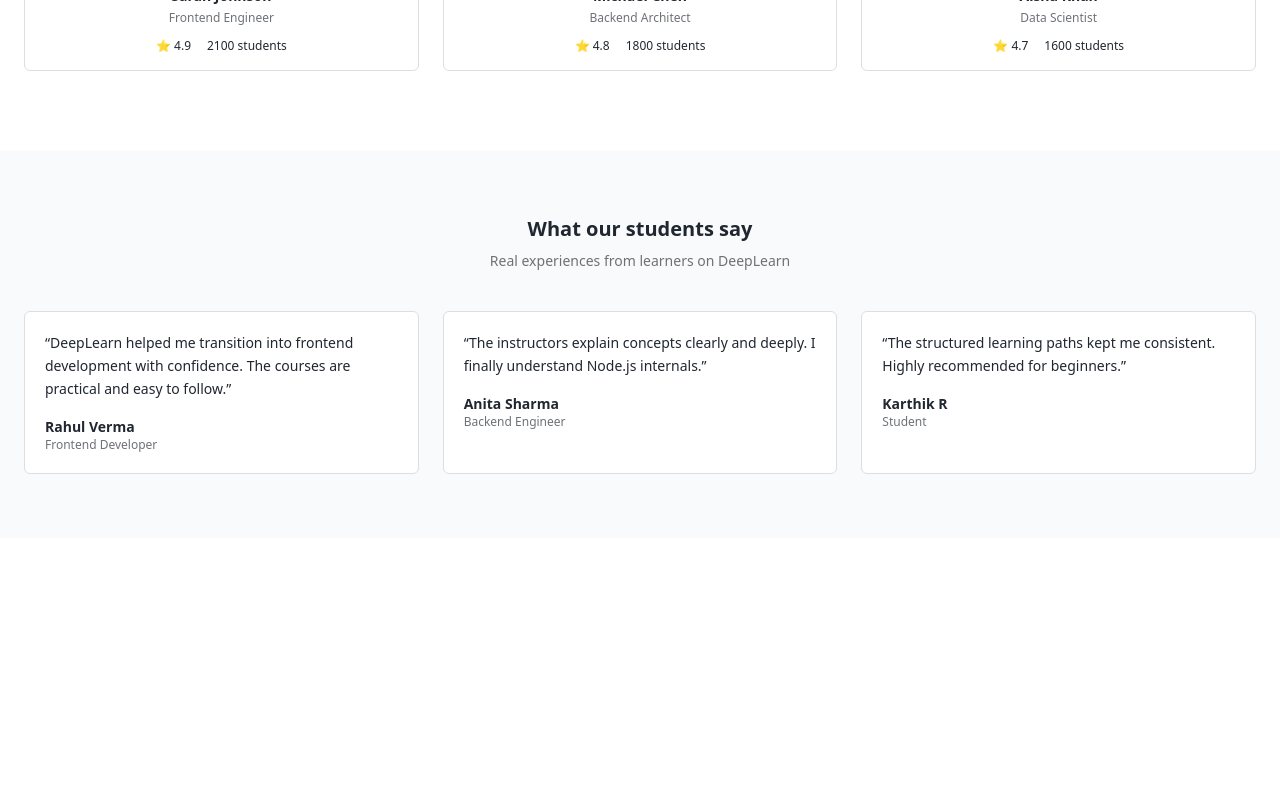
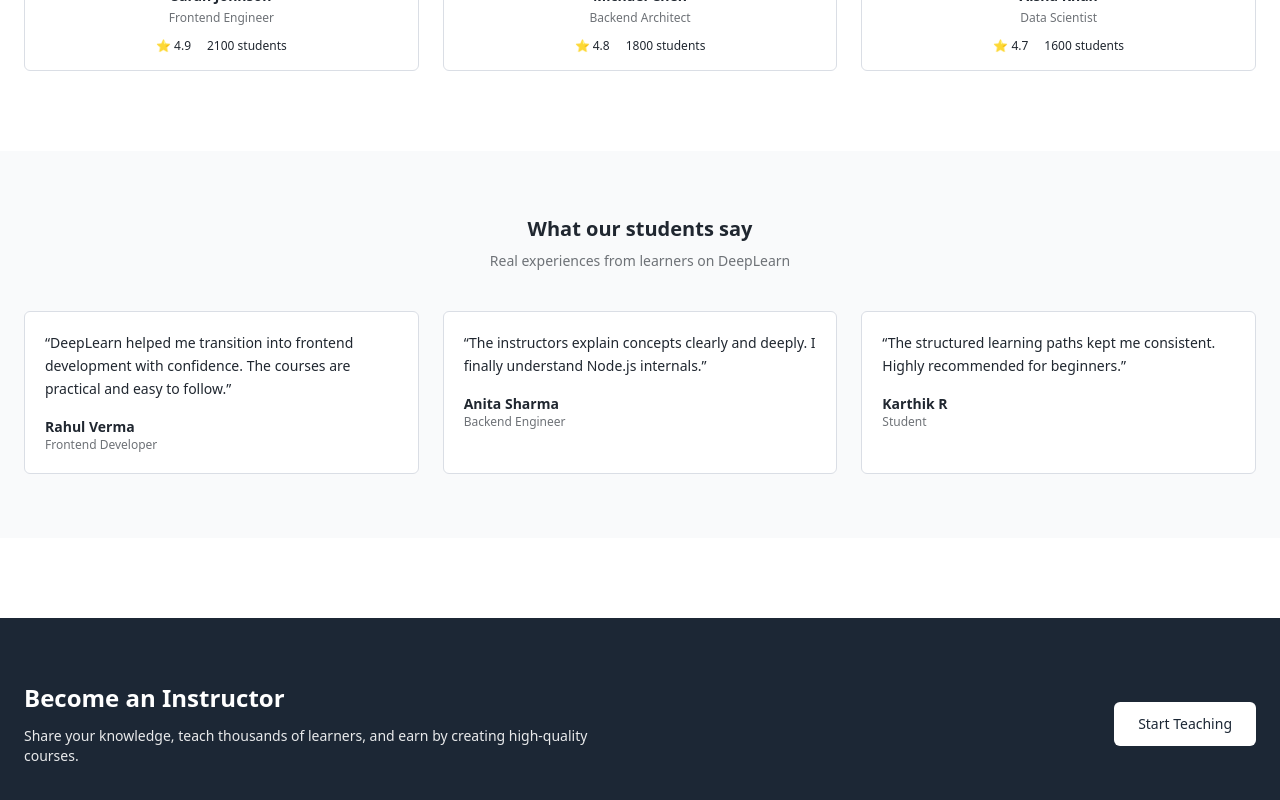
Before and after one commit to dev13-Vishnu/deep_learn, a React (Vite) app in the folder deep-learn-client/: page / in a window 1280 px wide. Shown: the part 1912-2712 px from the top of the page. Before the commit the page ends 2450 px from the top, so only its background shows below. Built offline with nearby package versions, Linux system fonts and the light colour scheme; no server answers.

Commit message:
feat(instructor): add instructor entry points to landing and dashboard

```diff
--- a/deep-learn-client/src/pages/dashboard/DashboardHome.tsx
+++ b/deep-learn-client/src/pages/dashboard/DashboardHome.tsx
@@ -3,12 +3,14 @@ import ContinueLearningSection from './sections/ContinueLearningSection';
 import RecommendedCoursesSection from './sections/RecommendedCoursesSection';
 import EnrolledCoursesSection from './sections/EnrolledCoursesSection';
 import ResumeLastLessonSection from './sections/ResumeLastLessonSection';
+import BecomeInstructorCard from './sections/BecomeInstructorCard';
 
 export default function DashboardHome() {
   return (
     <div className="mx-auto max-w-7xl px-6 py-8 flex flex-col gap-10">
       <WelcomeSection />
       <ResumeLastLessonSection/>
+      <BecomeInstructorCard/>
       <ContinueLearningSection />
       <EnrolledCoursesSection/>
       <RecommendedCoursesSection />
--- /dev/null
+++ b/deep-learn-client/src/pages/dashboard/sections/BecomeInstructorCard.tsx
@@ -0,0 +1,27 @@
+import { useNavigate } from 'react-router-dom';
+
+export default function BecomeInstructorCard() {
+  const navigate = useNavigate();
+
+  return (
+    <section>
+      <div className="rounded-md border border-[color:var(--color-border)] bg-white p-5 flex flex-col gap-3 sm:flex-row sm:items-center sm:justify-between">
+        <div>
+          <p className="text-sm font-medium">
+            Want to teach on DeepLearn?
+          </p>
+          <p className="mt-1 text-xs text-[color:var(--color-muted)]">
+            Apply as an instructor and start creating courses.
+          </p>
+        </div>
+
+        <button
+          onClick={() => navigate('/instructor/apply')}
+          className="rounded-md bg-[color:var(--color-primary)] px-5 py-2 text-sm text-white"
+        >
+          Become an Instructor
+        </button>
+      </div>
+    </section>
+  );
+}
--- /dev/null
+++ b/deep-learn-client/src/pages/instructor/InstructorApplyPage.tsx
@@ -0,0 +1,12 @@
+export default function InstructorApplyPage() {
+  return (
+    <div className="mx-auto max-w-3xl px-6 py-12">
+      <h1 className="text-2xl font-semibold">
+        Instructor Application
+      </h1>
+      <p className="mt-2 text-sm text-[color:var(--color-muted)]">
+        Instructor onboarding is coming soon.
+      </p>
+    </div>
+  );
+}
--- a/deep-learn-client/src/pages/landing/LandingPage.tsx
+++ b/deep-learn-client/src/pages/landing/LandingPage.tsx
@@ -1,3 +1,4 @@
+import BecomeInstructorSection from "./sections/BecomeInstructorSection";
 import CategoriesSection from "./sections/CategoriesSection";
 import HeroSection from "./sections/HeroSection";
 import InstructorsSection from "./sections/InstructorsSection";
@@ -14,6 +15,7 @@ export default function LandingPage() {
             <TopCoursesSection/>
             <InstructorsSection/>
             <TestimonialsSection/>
+            <BecomeInstructorSection/>
         </div>
     )
 }
--- /dev/null
+++ b/deep-learn-client/src/pages/landing/sections/BecomeInstructorSection.tsx
@@ -0,0 +1,29 @@
+import { useNavigate } from 'react-router-dom';
+
+export default function BecomeInstructorSection() {
+  const navigate = useNavigate();
+
+  return (
+    <section className="bg-[color:var(--color-primary)] text-white">
+      <div className="mx-auto max-w-7xl px-6 py-16 grid gap-8 md:grid-cols-2 md:items-center">
+        <div>
+          <h2 className="text-2xl font-semibold">
+            Become an Instructor
+          </h2>
+          <p className="mt-3 text-sm text-white/90">
+            Share your knowledge, teach thousands of learners, and earn by creating high-quality courses.
+          </p>
+        </div>
+
+        <div className="flex md:justify-end">
+          <button
+            onClick={() => navigate('/instructor/apply')}
+            className="rounded-md bg-white px-6 py-3 text-sm font-medium text-[color:var(--color-primary)]"
+          >
+            Start Teaching
+          </button>
+        </div>
+      </div>
+    </section>
+  );
+}
--- a/deep-learn-client/src/routes/AppRoutes.tsx
+++ b/deep-learn-client/src/routes/AppRoutes.tsx
@@ -12,6 +12,7 @@ import ResetPassword from '../auth/pages/ResetPassword';
 import LandingPage from '../pages/landing/LandingPage';
 import HomePage from '../pages/home/HomePage';
 import DashboardHome from '../pages/dashboard/DashboardHome';
+import InstructorApplyPage from '../pages/instructor/InstructorApplyPage';
 
 // function DashboardPage() {
 //   return <h1> Protected Dashboard</h1>;
@@ -59,6 +60,15 @@ export default function AppRoutes() {
         </ProtectedRoute>
       }
   />
+  <Route
+    path="/instructor/apply"
+    element={
+      <ProtectedRoute>
+        <InstructorApplyPage />
+      </ProtectedRoute>
+    }
+  />
+
 </Route>
 
     </Routes>
```
